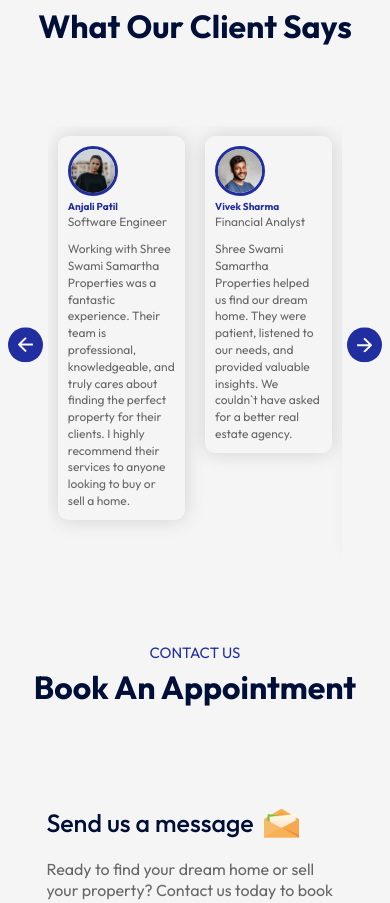
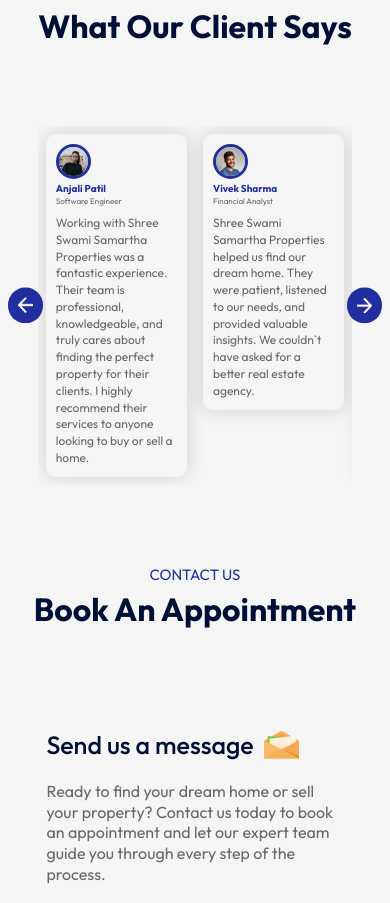
Before and after one commit to Ajjack4/Estate-Agency, a React (Vite) app: page / in a window 390 px wide. Shown: the part 4940-5843 px from the top of the page. Built offline with nearby package versions, Linux system fonts and the light colour scheme.

Commit message:
improved responsiveness of testimonials component

```diff
--- a/package.json
+++ b/package.json
@@ -12,7 +12,9 @@
   "dependencies": {
     "react": "^18.3.1",
     "react-dom": "^18.3.1",
-    "react-scroll": "^1.9.0"
+    "react-scroll": "^1.9.0",
+    "react-slick": "^0.30.2",
+    "slick-carousel": "^1.8.1"
   },
   "devDependencies": {
     "@types/react": "^18.3.3",
--- a/src/App.jsx
+++ b/src/App.jsx
@@ -9,6 +9,8 @@
 import Testimonials from "./components/Testimonials/Testimonials"
 import Contact from "./components/Contact/Contact"
 import Footer from "./components/Footer/Footer"
+
+
 
 const App = () => {
   return (
@@ -23,6 +25,7 @@
        <ListingDic/>
        <Title subTitle='Testimonials' title='What Our Client Says'/>
        <Testimonials/>
+
        <Title subTitle='Contact Us' title='Book An Appointment'/>
        <Contact/>
 
--- a/src/components/Testimonials/Testimonials.css
+++ b/src/components/Testimonials/Testimonials.css
@@ -81,20 +81,20 @@
     } */
 @media (max-width:800px){
     .testimonials{
-        padding:0 40px;
+        padding:0 30px;
     }
     .next-btn, .back-btn{
         padding: 10px;
         width: 35px;
     }
     .testimonials ul li{
-        padding: 10px;
+        padding: 8px;
     }
     .slide{
         padding: 10px;
     }
     .slide img{
-        width:50px;
+        width:35px;
         border:3px solid #212EA0
     }
 
@@ -102,8 +102,8 @@
 @media (max-width:600px){
     .user-info{
         display:block;
-        margin-bottom :10px;
-        font-size: 12px;
+        margin-bottom :8px;
+        font-size: 8px;
      }
      .user-info h3{
         font-size: 10px;
```
Also changed, not shown: src/components/Hero/Hero.css (line endings or trailing spaces), src/components/Hero/Hero.jsx (line endings or trailing spaces), 1 other file (tests, documents, lock files or other folders).
